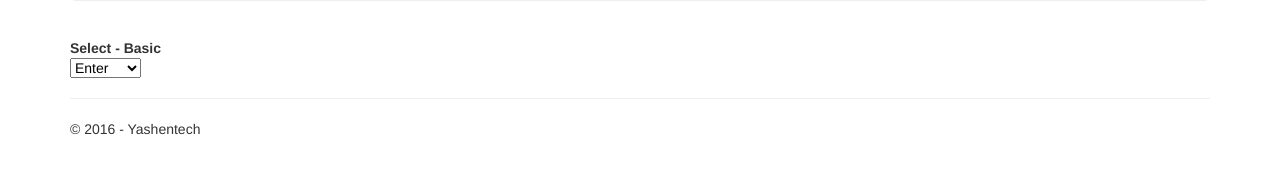
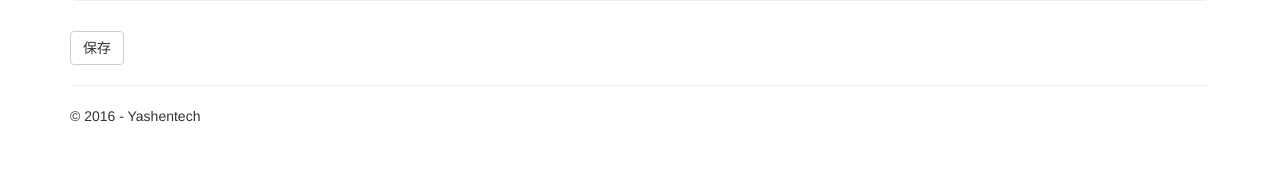
Before and after one commit to huayunfly/repo, a Django app: page /timeline/2016/08/1/ in a window 1280 px wide. Shown: the part 418-592 px from the top of the page. Run offline with Django 3.2, Linux system fonts and the light colour scheme; data that the repository does not hold is empty; some libraries are stand-ins or nearby versions.

Commit message:
add submit button

```diff
--- a/py/Timesheet/app/templates/app/timeline.html
+++ b/py/Timesheet/app/templates/app/timeline.html
@@ -7,16 +7,6 @@
 
     <div id="build">
         <form id=target action="." method="post" class="form-horizontal">
-            <div id="legend" class="component" rel="popover" title="Form Title" trigger="manual"
-                 data-content="
-                    <form class='form'>
-                      <div class='controls'>
-                        <label class='control-label'>Title</label> <input class='input-large' type='text' name='title' id='text'>
-                        <hr/>
-                        <button class='btn btn-info'>Save</button><button class='btn btn-danger'>Cancel</button>
-                      </div>
-                    </form>"
-            >
             <legend class="valtype" data-valtype="text">在本区域填写工时（%计）</legend>
             <div class="jumbotron">
                 <table class="table table-hover">
@@ -67,37 +57,13 @@
                     </tbody>
                 </table>
             </div>
-
+            <div class="form-group">
+                <div class="col-md-offset-0 col-md-1">
+                    <input type="submit" value="保存" class="btn btn-default"/>
+                </div>
             </div>
         </form>
     </div>
-    <form class="form-horizontal" id="components">
-        <div class="control-group component" rel="popover" title="Search Input" trigger="manual"
-             data-content="
-                      <form class='form'>
-                        <div class='controls'>
-                          <label class='control-label'>Label Text</label> <input class='input-large' type='text' name='label' id='label'>
-                          <label class='control-label'>Options: </label>
-                          <textarea style='min-height: 200px' id='option'> </textarea>
-                          <hr/>
-                          <button class='btn btn-info'>Save</button><button class='btn btn-danger'>Cancel</button>
-                        </div>
-                      </form>"
-        >
-
-            <!-- Select Basic -->
-            <label class="control-label valtype" data-valtype="label">Select - Basic</label>
-            <div class="controls">
-                <select class="input-xlarge valtype" data-valtype="option">
-                    <option>Enter</option>
-                    <option>Your</option>
-                    <option>Options</option>
-                    <option>Here!</option>
-                </select>
-            </div>
-        </div>
-    </form>
-
 {% endblock %}
 
 {% block scripts %}
```
Lines whose indentation alone changed are shown as unchanged.
